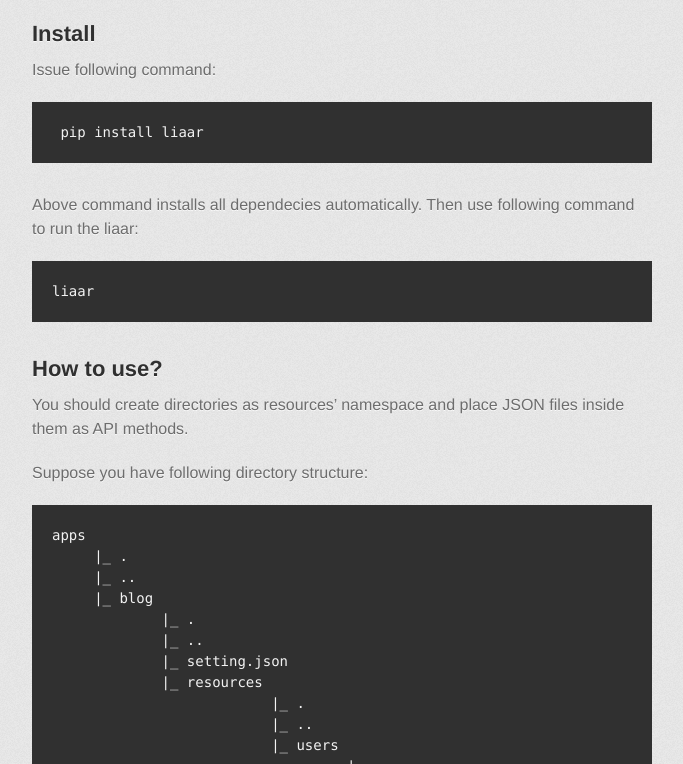
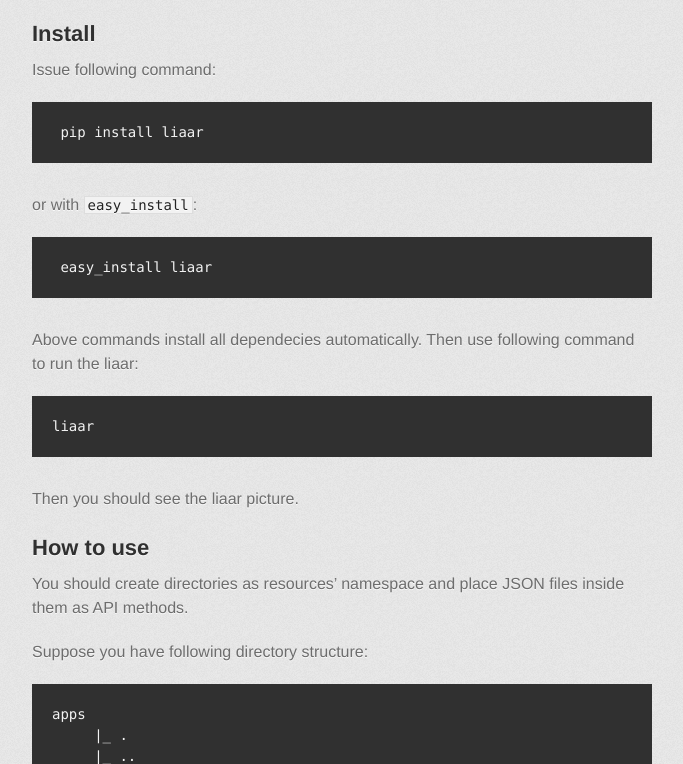
Before and after one commit to usablica/liaar, a plain HTML site: page index.html in a window 1280 px wide. Shown: the part 630-1394 px from the top of the page, without its empty margins (298-981 px from the left). Drawn offline with Linux system fonts and the light colour scheme; a web font is replaced by a local one.

```diff
--- a/index.html
+++ b/index.html
@@ -31,7 +31,7 @@
         <hr>
 
         <section id="main_content">
-          <p><img src="http://usablica.github.io/liaar/images/pinocchio.jpg" alt=""></p>
+          <p><img src="http://usablica.github.io/liaar/images/pinocchio.jpg" alt="liaar"></p>
 
 <h2>
 <a name="install" class="anchor" href="#install"><span class="octicon octicon-link"></span></a>Install</h2>
@@ -41,13 +41,20 @@
 <pre><code> pip install liaar
 </code></pre>
 
-<p>Above command installs all dependecies automatically. Then use following command to run the liaar:</p>
+<p>or with <code>easy_install</code>:</p>
+
+<pre><code> easy_install liaar
+</code></pre>
+
+<p>Above commands install all dependecies automatically. Then use following command to run the liaar:</p>
 
 <pre><code>liaar
 </code></pre>
 
+<p>Then you should see the liaar picture.</p>
+
 <h2>
-<a name="how-to-use" class="anchor" href="#how-to-use"><span class="octicon octicon-link"></span></a>How to use?</h2>
+<a name="how-to-use" class="anchor" href="#how-to-use"><span class="octicon octicon-link"></span></a>How to use</h2>
 
 <p>You should create directories as resources’ namespace and place JSON files inside them as API methods.</p>
 
```
Also changed, not shown: params.json (+1 -1 lines).
